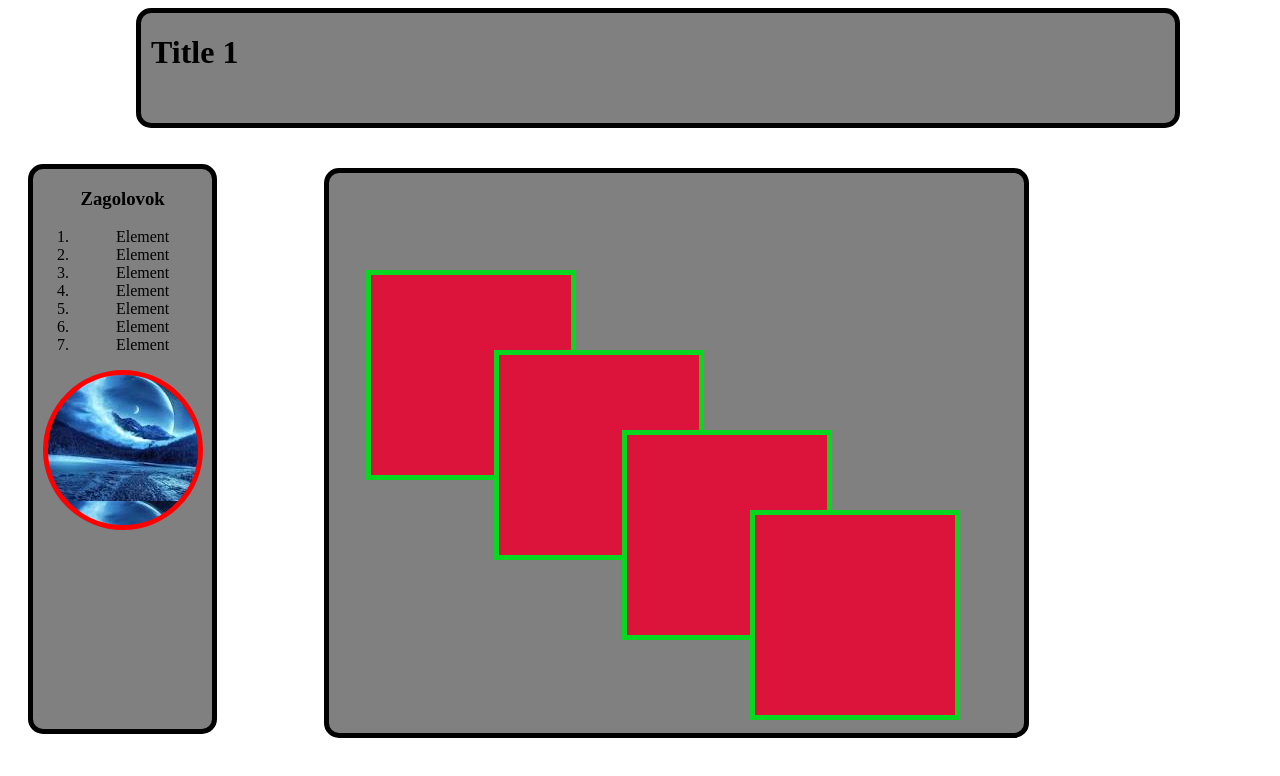
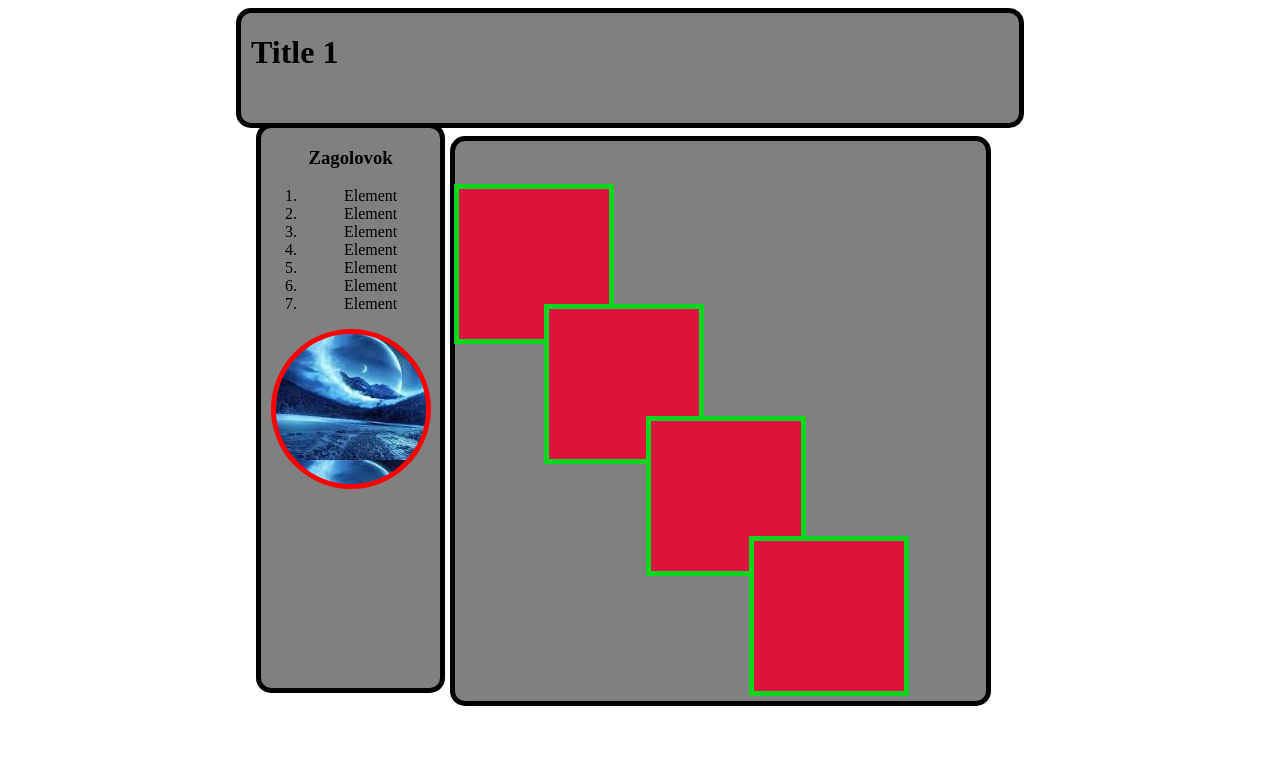
Before and after one commit to Marin-Kitagawa-23/DZ, a plain HTML site: page First/index.html in a window 1280 px wide. Drawn offline with Linux system fonts and the light colour scheme.

Commit message:
Finaly first

```diff
--- a/First/main.css
+++ b/First/main.css
@@ -1,9 +1,9 @@
 .ftitle {
     height: 10vh;
-    width: 80%;
+    width: 60%;
     border: 5px solid black;
     border-radius: 15px;
-    margin-left: 10%;
+    right: 20%;
     padding-bottom: 30px;
     padding-left: 10px;
     text-align: justify;
@@ -27,8 +27,8 @@
         height: 70vh ;
         border: 5px solid black;
         width: 14%;
-        margin: 20px;
-        top: 18vh;
+        left: 20%;
+        top: 123px;
         border-radius: 15px;
         background-color: gray;
         text-align: center;
@@ -38,11 +38,10 @@
 
 #parrent {
     height: 70vh;
-    width: 55%;
+    width: 42%;
     background-color: gray;
-    margin-left: 25%;
-    margin-bottom: 50%;
-    top: 20vh;
+    margin-left:  35%;
+    top: 16vh;
     right: 0;
     border: 5px solid black;
     border-radius: 15px;
@@ -51,28 +50,28 @@
 
 #child1,#child2,#child3,#child4{
 	display:inline-block; /* Сделали все div в одну строку */
-	height:200px;
-	width:200px;
+	height:150px;
+	width:150px;
     border: 5px solid rgb(7, 216, 31);
     background-color: crimson;
 }
 #child1{
 	position:absolute; /* добавили */
-	right: 55%;
-    bottom:40vh; /* добавили */
+	right: 52%;
+    bottom:57vh; /* добавили */
 }
 #child2{
     position:absolute; /* добавили */
-	bottom: 30vh;; /* добавили */
+	bottom: 42vh;; /* добавили */
     right: 45%;
 }
 #child3{
     position:absolute; /* добавили */
-	bottom: 20vh; /* добавили */
-    right: 35%;
+	bottom: 28vh; /* добавили */
+    right: 37%;
 }
 #child4{
     position:absolute; /* добавили */
-	bottom:10vh; /* добавили */
-    right: 25%;
+	bottom:13vh; /* добавили */
+    right: 29%;
 }
```
